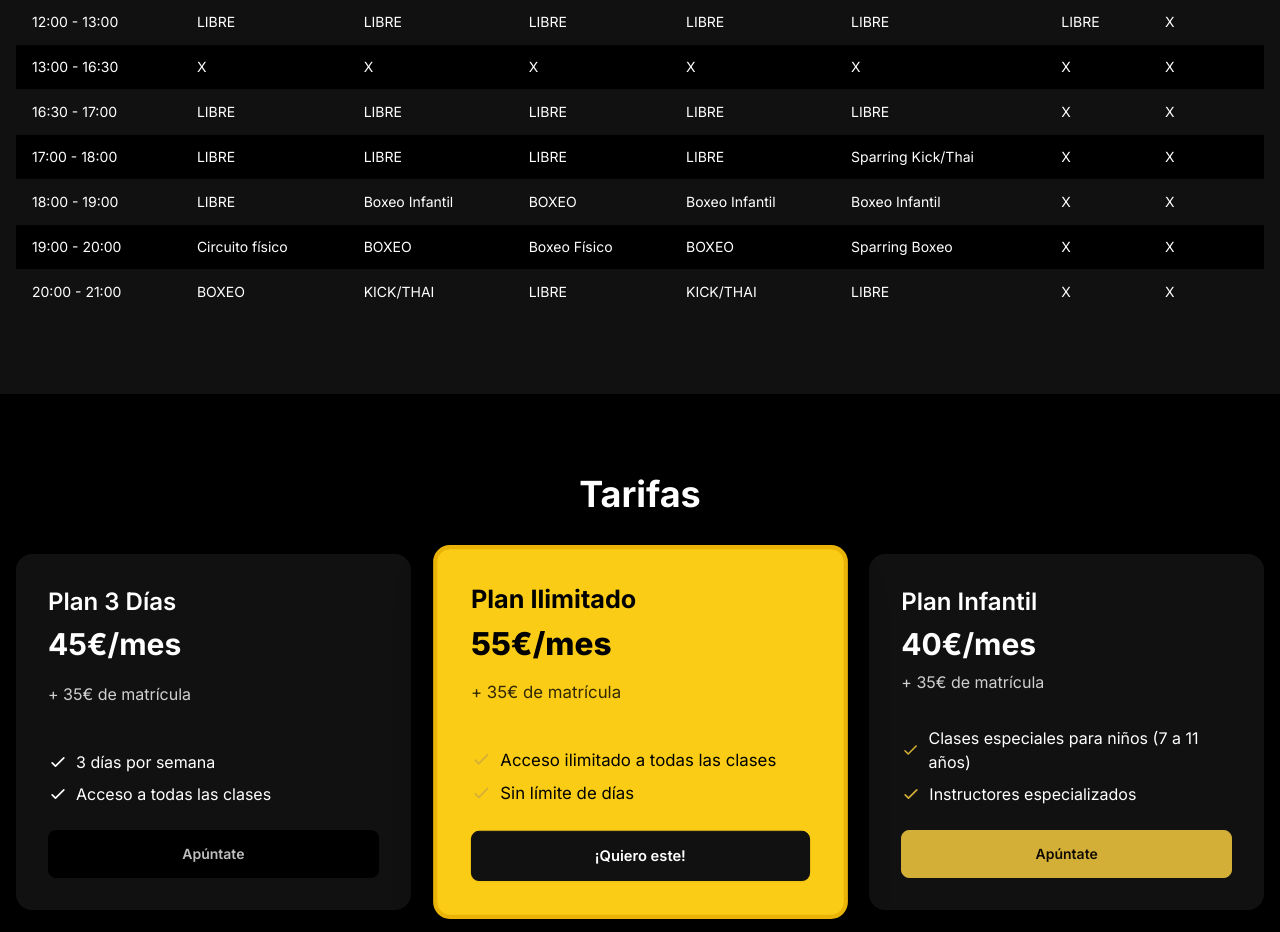
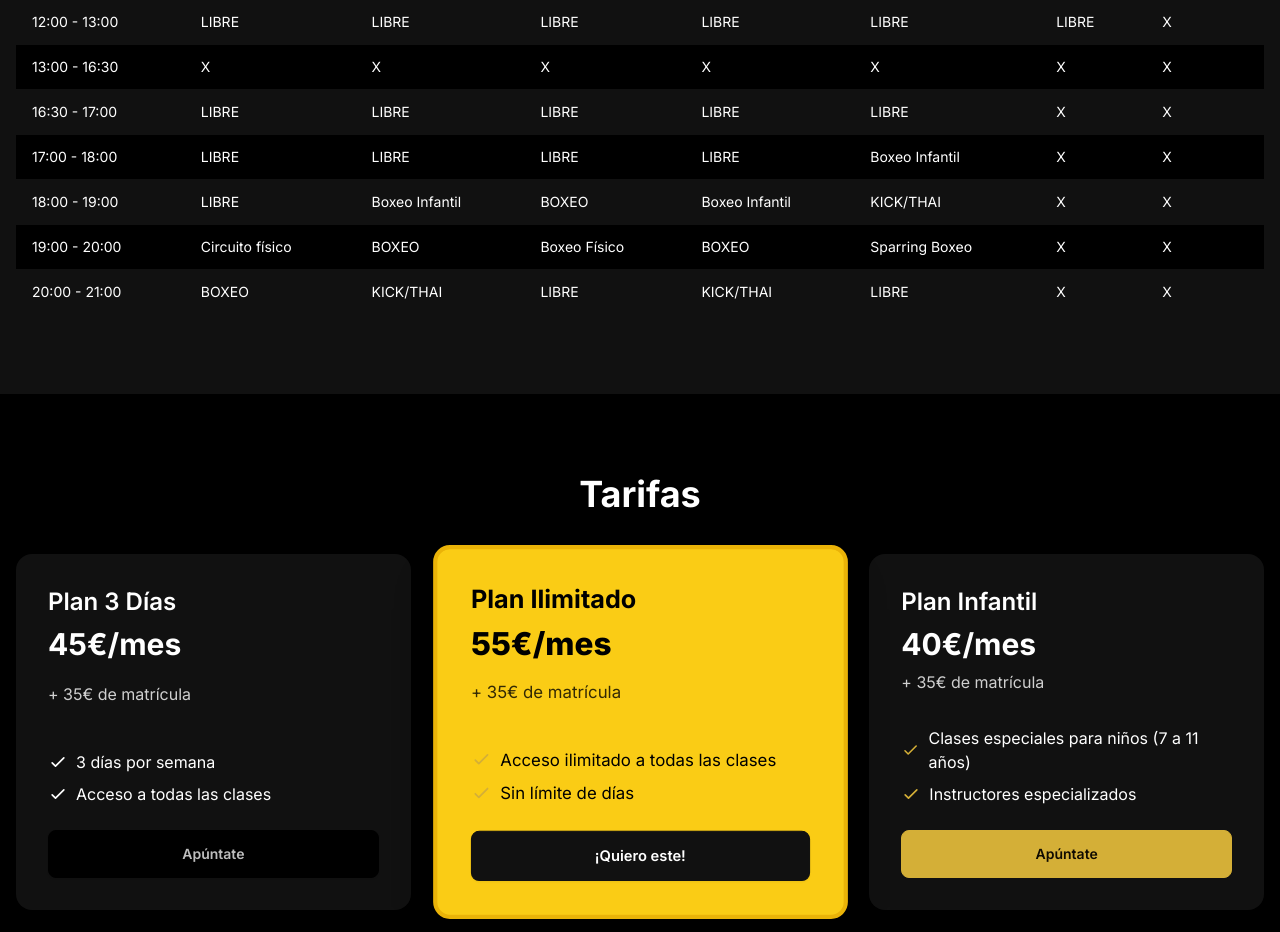
Before and after one commit to Ikerlopez13/gym_clandesyn, a Next.js app: page / in a window 1280 px wide. Shown: the part 3260-4192 px from the top of the page. Built offline with nearby package versions, Linux system fonts and the light colour scheme.

Commit message:
Actualización Urgente: Horario de Viernes

```diff
--- a/src/app/page.tsx
+++ b/src/app/page.tsx
@@ -288,7 +288,7 @@ export default function Home() {
                   <td>LIBRE</td>
                   <td>LIBRE</td>
                   <td>LIBRE</td>
-                  <td>Sparring Kick/Thai</td>
+                  <td>Boxeo Infantil</td>
                   <td>X</td>
                   <td>X</td>
                 </tr>
@@ -298,7 +298,7 @@ export default function Home() {
                   <td>Boxeo Infantil</td>
                   <td>BOXEO</td>
                   <td>Boxeo Infantil</td>
-                  <td>Boxeo Infantil</td>
+                  <td>KICK/THAI</td>
                   <td>X</td>
                   <td>X</td>
                 </tr>
```
